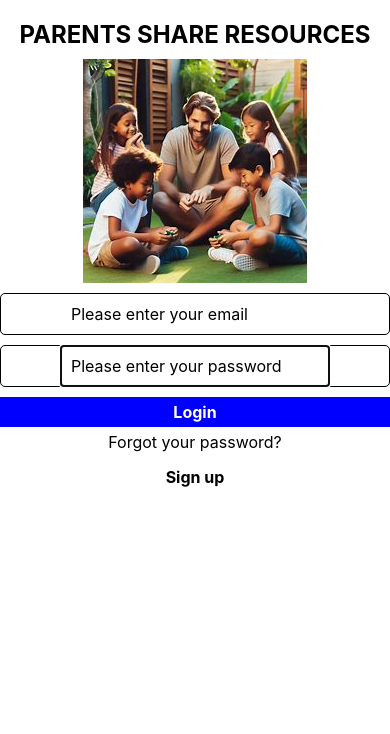
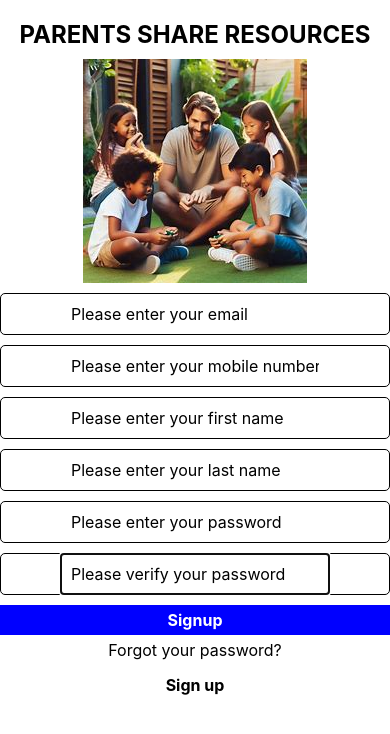
Before and after one commit to alannguyen9/parentsshare, a React Native app: screen / in a window 390 px wide. Shown: the top 734 px of the page. Built offline with nearby package versions, Linux system fonts and the light colour scheme.

Commit message:
create SIGNUP page initially

```diff
--- a/App.js
+++ b/App.js
@@ -2,18 +2,21 @@
 import React from 'react';
 import {
   SafeAreaView,
+  ScrollView,
   Text,
   View,
 } from 'react-native';
-import Login from './src/screens/login';
+import Signup from './src/screens/signup';
+// import Login from './src/screens/login';
 
 
 const App=() =>{
   return (
     <SafeAreaView >
-      <View>
-        <Login/>
-      </View>
+      <ScrollView>
+        {/* <Login/> */}
+        <Signup/>
+      </ScrollView>
     </SafeAreaView>
   );
 };
--- /dev/null
+++ b/src/screens/signup/index.js
@@ -0,0 +1,31 @@
+import React from "react";
+import { View,Text, SafeAreaView, Image, TouchableOpacity } from "react-native";
+import styles from "./styles";
+import Button1 from "../../components/button1";
+import Button2 from "../../components/button2";
+import Input1 from "../../components/input1"
+
+const Signup=() => {
+    return (
+        <SafeAreaView>
+        <View>
+            <Text style={styles.Title}>PARENTS SHARE RESOURCES</Text>
+            <Image style={styles.image} source={require("../../assets/first_screen.jpg")}/>
+            <Input1 placeholder="Please enter your email" />
+            <Input1 placeholder="Please enter your mobile number" />
+            <Input1 placeholder="Please enter your first name" />
+            <Input1 placeholder="Please enter your last name" />
+            <Input1 placeholder="Please enter your password" keyboardType={"phone-pad"} secureTextEntry={true}/>
+            <Input1 placeholder="Please verify your password" keyboardType={"phone-pad"} secureTextEntry={true}/>
+            <Button1 name="Signup"/>
+            <Text style={styles.SubTitle}>Forgot your password?</Text>
+            <Button2 name="Sign up"/>
+
+        </View>
+        </SafeAreaView>
+
+
+    );
+}
+
+export default React.memo(Signup);
--- /dev/null
+++ b/src/screens/signup/styles.js
@@ -0,0 +1,39 @@
+import React from "react";
+import { StyleSheet } from "react-native";
+
+const styles=StyleSheet.create({
+    // container: {
+    //     flex: 1,
+    // },
+    image: {
+        width: '100%',
+        resizeMode:'contain',
+        justifyContent:'center',
+        marginBottom: 10
+    },
+    Title: {
+        fontSize:24,
+        textAlign: 'center',
+        fontWeight:'bold',
+        paddingTop: 20,
+        marginBottom: 10
+    },
+    SubTitle: {
+        fontSize:16,
+        textAlign: 'center',
+        paddingTop: 5,
+        marginBottom: 10
+    },
+    SubTitle1: {
+        fontSize:14,
+        textAlign: 'center',
+        paddingTop: 5,
+        fontWeight: 'bold',
+        marginBottom: 10
+    }
+});
+
+
+
+
+export default styles;
```
